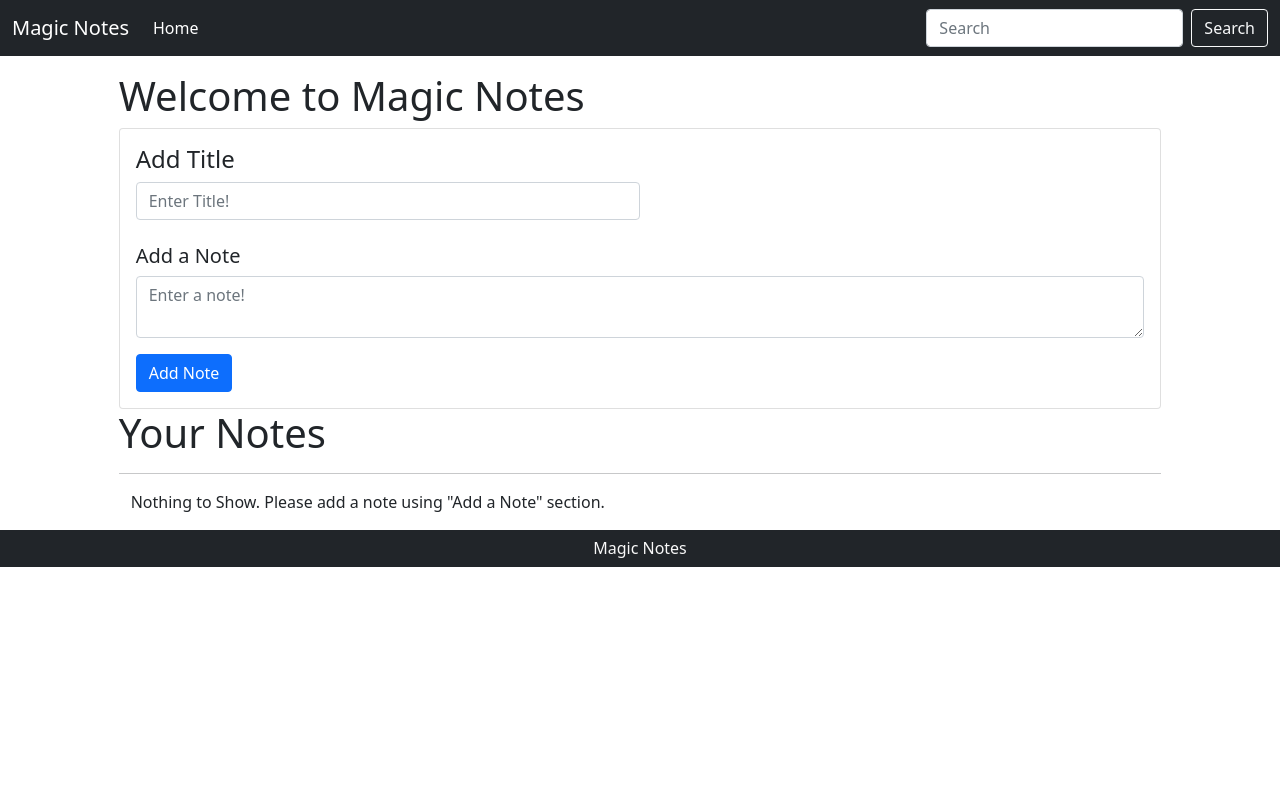
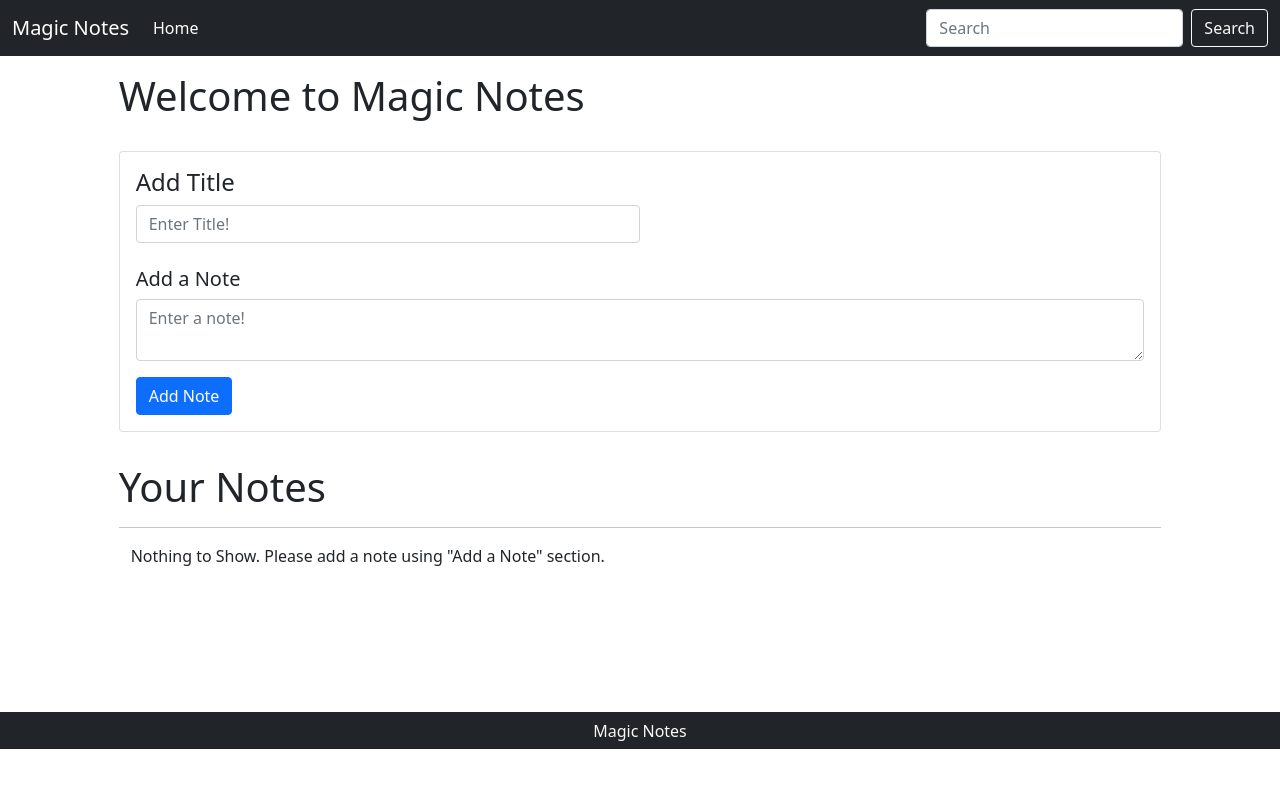
Before and after one commit to AbhayTrivedi/Magic-Notes, a plain HTML site: page index.html in a window 1280 px wide. Drawn offline with nearby package versions, Linux system fonts and the light colour scheme.

Commit message:
Update styles.css

```diff
--- a/styles.css
+++ b/styles.css
@@ -1,3 +1,12 @@
+
+.container{
+   padding-bottom: 10%;
+}
+
+.card{
+   margin-top: 3%;
+   margin-bottom: 3%;
+}
 
 .imp{
    background: linear-gradient(217deg, rgba(255,0,0,.8), rgba(255,0,0,0) 70.71%),
```
